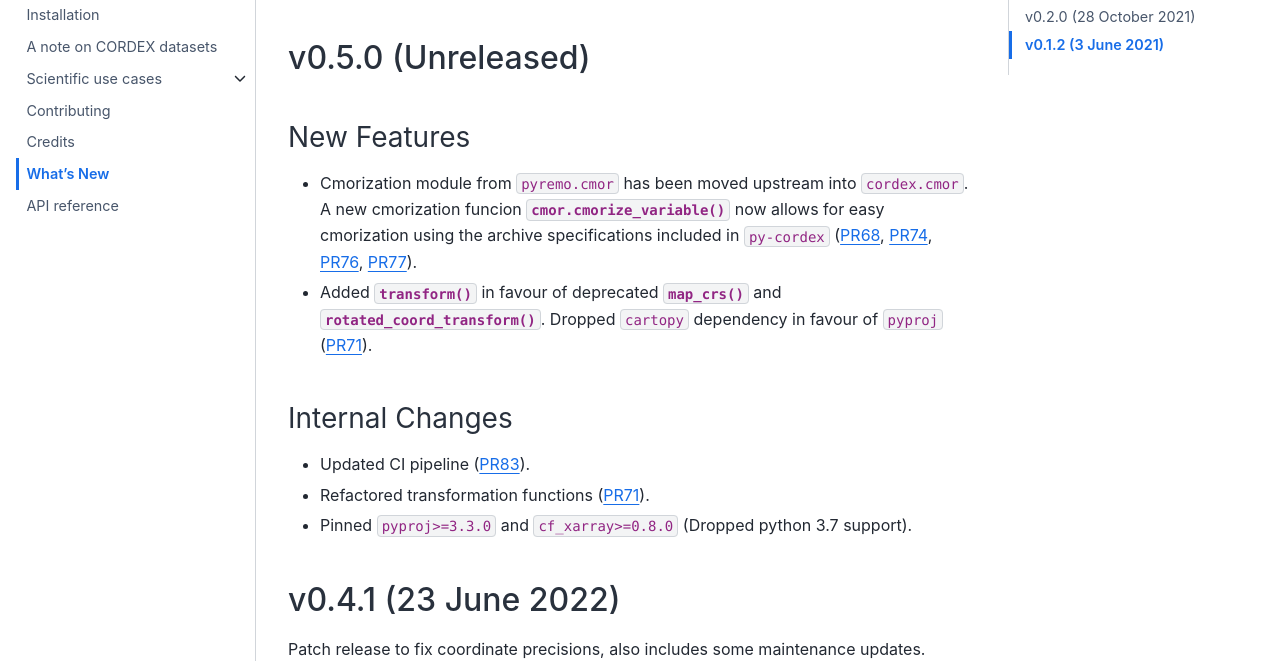
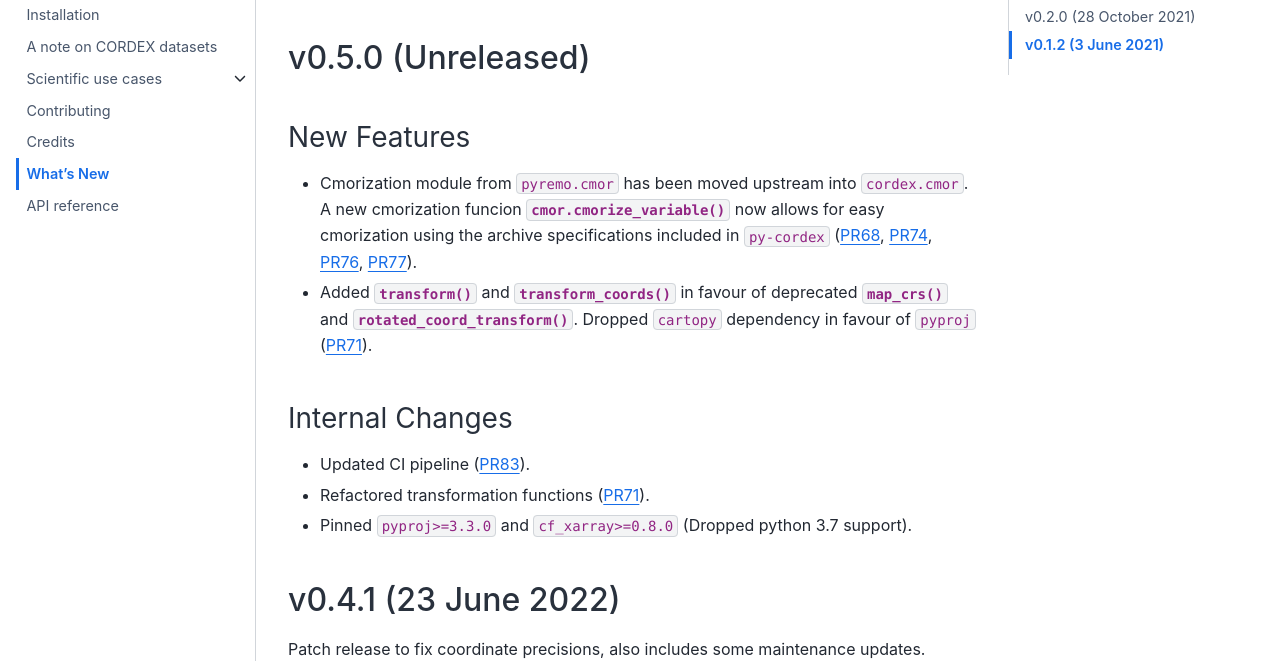
Before and after one commit to euro-cordex/py-cordex, a Sphinx documentation site: the page built from docs/whats_new.rst, in a window 1280 px wide and 900 px high, cut to the strip 239-900 px from the top of the window. Built offline with Sphinx 7.4.7 and the Sphinx Book theme 1.1.4, drawn with Linux system fonts in a browser that asks for light colours; pages that are not in the unit, such as notebooks, are missing from menus.

Commit message:
Update whats_new.rst

```diff
--- a/docs/whats_new.rst
+++ b/docs/whats_new.rst
@@ -16,7 +16,7 @@ New Features
 
 - Cmorization module from ``pyremo.cmor`` has been moved upstream into ``cordex.cmor``. A new cmorization funcion :py:meth:`cmor.cmorize_variable` now allows for easy cmorization using the archive specifications included in ``py-cordex`` (:pull:`68`, :pull:`74`, :pull:`76`, :pull:`77`).
 
-- Added :py:meth:`transform` in favour of deprecated :py:meth:`map_crs` and :py:meth:`rotated_coord_transform`. Dropped ``cartopy`` dependency in favour of ``pyproj`` (:pull:`71`).
+- Added :py:meth:`transform` and :py:meth:`transform_coords` in favour of deprecated :py:meth:`map_crs` and :py:meth:`rotated_coord_transform`. Dropped ``cartopy`` dependency in favour of ``pyproj`` (:pull:`71`).
 
 Internal Changes
 ~~~~~~~~~~~~~~~~
```
